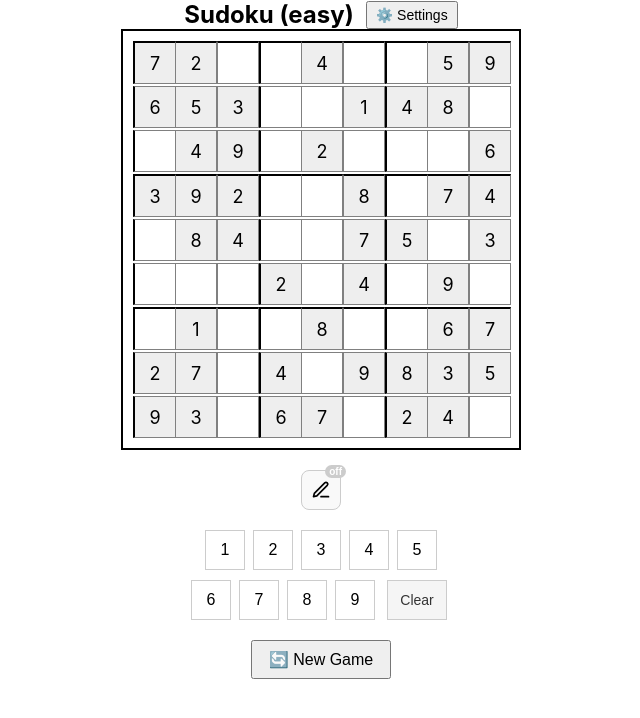
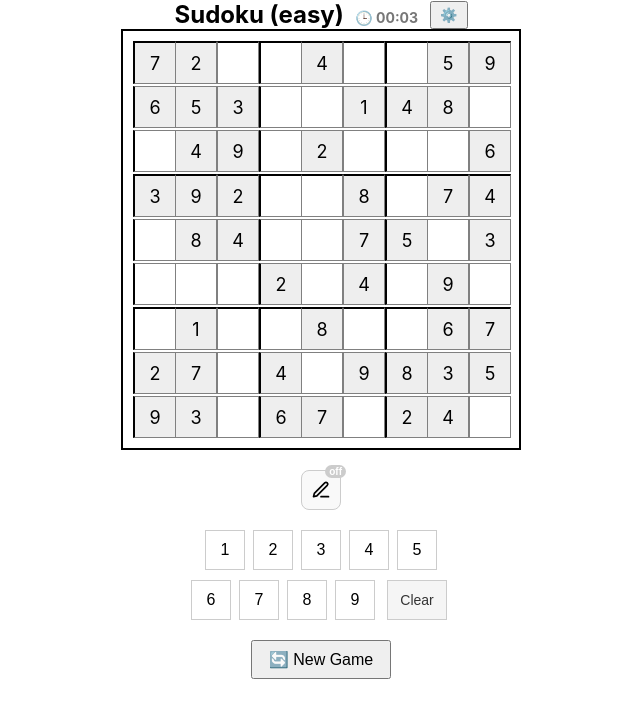
Before and after one commit to markpomerant/sudoku, a React (Vite) app: page / in a window 1280 px wide. Both pictures are taken after a click on the button "Easy". Shown: the top 718 px of the page, without its empty margins (319-959 px from the left). Built offline with nearby package versions, Linux system fonts and the light colour scheme.

Commit message:
Add timer functionality and restart option in Sudoku game

```diff
--- a/src/App.jsx
+++ b/src/App.jsx
@@ -18,6 +18,15 @@ const PencilIcon = ({ size = 20 }) => (
     <path d="M16.5 3.5a2.1 2.1 0 0 1 3 3L7 19l-4 1 1-4L16.5 3.5z" />
   </svg>
 );
+
+function formatTime(seconds) {
+  const mins = Math.floor(seconds / 60)
+    .toString()
+    .padStart(2, "0");
+  const secs = (seconds % 60).toString().padStart(2, "0");
+  return `${mins}:${secs}`;
+}
+
 function toCellState(puzzle, solution) {
   return puzzle.flat().map((val) => ({
     value: val,
@@ -53,16 +62,41 @@ export function SudokuBoard() {
   const [selectedIndex, setSelectedIndex] = useState(null);
   const [isComplete, setIsComplete] = useState(false);
   const [showMistakes, setShowMistakes] = useState(false);
+
+  const [elapsedSeconds, setElapsedSeconds] = useState(0);
+  const [timerActive, setTimerActive] = useState(true);
   const [noteMode, setNoteMode] = useState(false);
   const [showSettings, setShowSettings] = useState(false);
+  const [originalCells, setOriginalCells] = useState([]);
   const [highlightUsedNumbers, setHighlightUsedNumbers] = useState(false);
+  useEffect(() => {
+    if (!timerActive) return;
+
+    const interval = setInterval(() => {
+      setElapsedSeconds((prev) => prev + 1);
+    }, 1000);
+
+    return () => clearInterval(interval);
+  }, [timerActive]);
+
+
+  const handleRestartGame = () => {
+    setCells(originalCells.map((cell) => ({ ...cell }))); // clone it
+    setSelectedIndex(null);
+    setIsComplete(false);
+    setElapsedSeconds(0);
+    setTimerActive(true);
+  };
   const startNewGame = (level) => {
     const newPuzzle = generatePuzzle(level);
     setDifficulty(level);
+    setOriginalCells(toCellState(newPuzzle.puzzle, newPuzzle.solution));
     setPuzzleState(newPuzzle);
     setCells(toCellState(newPuzzle.puzzle, newPuzzle.solution));
     setSelectedIndex(null);
     setIsComplete(false);
+    setElapsedSeconds(0);
+    setTimerActive(true);
   };
 
   const handleCellClick = (index) => {
@@ -114,7 +148,23 @@ const handleNumberClick = (num) => {
       })
     );
   };
+  useEffect(() => {
+    if (!puzzleState) return;
 
+    setCells((prev) =>
+      prev.map((cell, i) => {
+        if (cell.isInitial || cell.value === 0) return { ...cell, isIncorrect: false };
+
+        const correct = puzzleState.solution[Math.floor(i / 9)][i % 9];
+        const isIncorrect = showMistakes ? cell.value !== correct : false;
+
+        return {
+          ...cell,
+          isIncorrect,
+        };
+      })
+    );
+  }, [showMistakes, puzzleState]);
   useEffect(() => {
     if (!puzzleState) return;
     const allCorrect = cells.every(
@@ -123,6 +173,7 @@ const handleNumberClick = (num) => {
     const noneIncorrect = cells.every((cell) => !cell.isIncorrect);
     if (allCorrect && noneIncorrect) {
       setIsComplete(true);
+      setTimerActive(false);
     }
   }, [cells, puzzleState]);
 
@@ -162,7 +213,12 @@ const usedValues = (() => {
   return (
     <div style={{ userSelect: "none", textAlign: "center" }}>
       <div style={{ display: "flex", justifyContent: "center", alignItems: "center", gap: "12px" }}>
-  <h2 style={{ margin: 0 }}>Sudoku ({difficulty})</h2>
+        <h2 style={{ margin: 0 }}>
+          Sudoku ({difficulty}) &nbsp;
+          <span style={{ fontSize: "14px", color: "#777" }}>
+            🕒 {formatTime(elapsedSeconds)}
+          </span>
+        </h2>
 
         <div style={{ position: "relative" }}>
           <button
@@ -173,7 +229,7 @@ const usedValues = (() => {
               cursor: "pointer",
             }}
           >
-      ⚙️ Settings
+            ⚙️
           </button>
 
           {showSettings && (
@@ -209,13 +265,33 @@ const usedValues = (() => {
                 <input
                   type="checkbox"
                   checked={showMistakes}
-            onChange={(e) =>  {setShowMistakes(e.target.checked);
+                  onChange={(e) => {
+                    setShowMistakes(e.target.checked);
                     setShowSettings(false);
                   }}
                   style={{ marginRight: "8px" }}
                 />
                 Show Mistakes
               </label>
+              <hr style={{ margin: "8px 0" }} />
+
+              <button
+                onClick={() => {
+                  handleRestartGame();
+                  setShowSettings(false); // optionally close menu
+                }}
+                style={{
+                  width: "100%",
+                  padding: "6px",
+                  fontSize: "14px",
+                  cursor: "pointer",
+                  backgroundColor: "#fff",
+                  border: "1px solid #ccc",
+                  borderRadius: "4px",
+                }}
+              >
+                🔄 Restart Game
+              </button>
             </div>
           )}
         </div>
@@ -375,7 +451,7 @@ const usedValues = (() => {
 
           {/* Optional: Clear button */}
           <button
-      onClick={() => {handleClear();}}
+            onClick={() => { handleClear(); }}
             disabled={selectedIndex == null || isComplete}
             style={{
               width: 60,
@@ -418,10 +494,10 @@ const usedValues = (() => {
 
 function App() {
 
-  const {puzzle, solution} = generatePuzzle("easy")
+  const { puzzle, solution } = generatePuzzle("easy")
   return (
     <div className="App">
-        <SudokuBoard puzzle={puzzle} solution={solution}/>
+      <SudokuBoard puzzle={puzzle} solution={solution} />
     </div>
   );
 }
```
Lines whose indentation alone changed are shown as unchanged.
